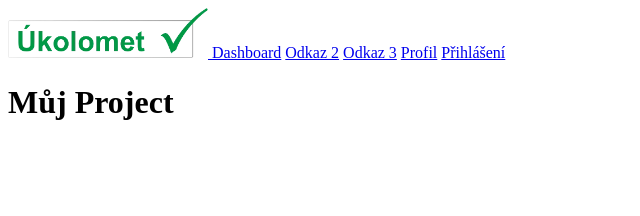
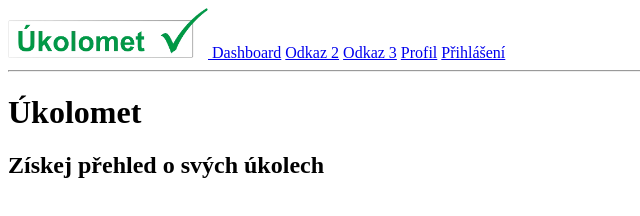
Before and after one commit to Bezdicekz/Projekt, a plain HTML site: page index.html in a window 1280 px wide. Shown: the whole page, without its empty margins (0-640 px from the left). Drawn offline with Linux system fonts and the light colour scheme.

Commit message:
Sémantické oddíly

```diff
--- a/index.html
+++ b/index.html
@@ -6,6 +6,7 @@
     <title>Projekt</title>
 </head>
 <body>
+    <header>
         <nav>
             <a href="./index.html">
                 <img src="./img/logo.webp" alt="logo úkolomet" width="200px">
@@ -16,7 +17,12 @@
             <a href="#">Profil</a>
             <a href="./login.html">Přihlášení</a>
         </nav>
+        <hr>
+    </header>
 
-    <h1>Můj Project</h1>
+    <main>
+        <h1>Úkolomet</h1>
+        <h2>Získej přehled o svých úkolech</h2>
+    </main>
 </body>
 </html>
```
Also changed, not shown: login.html (+1 -1 lines). Lines whose indentation alone changed are shown as unchanged.
